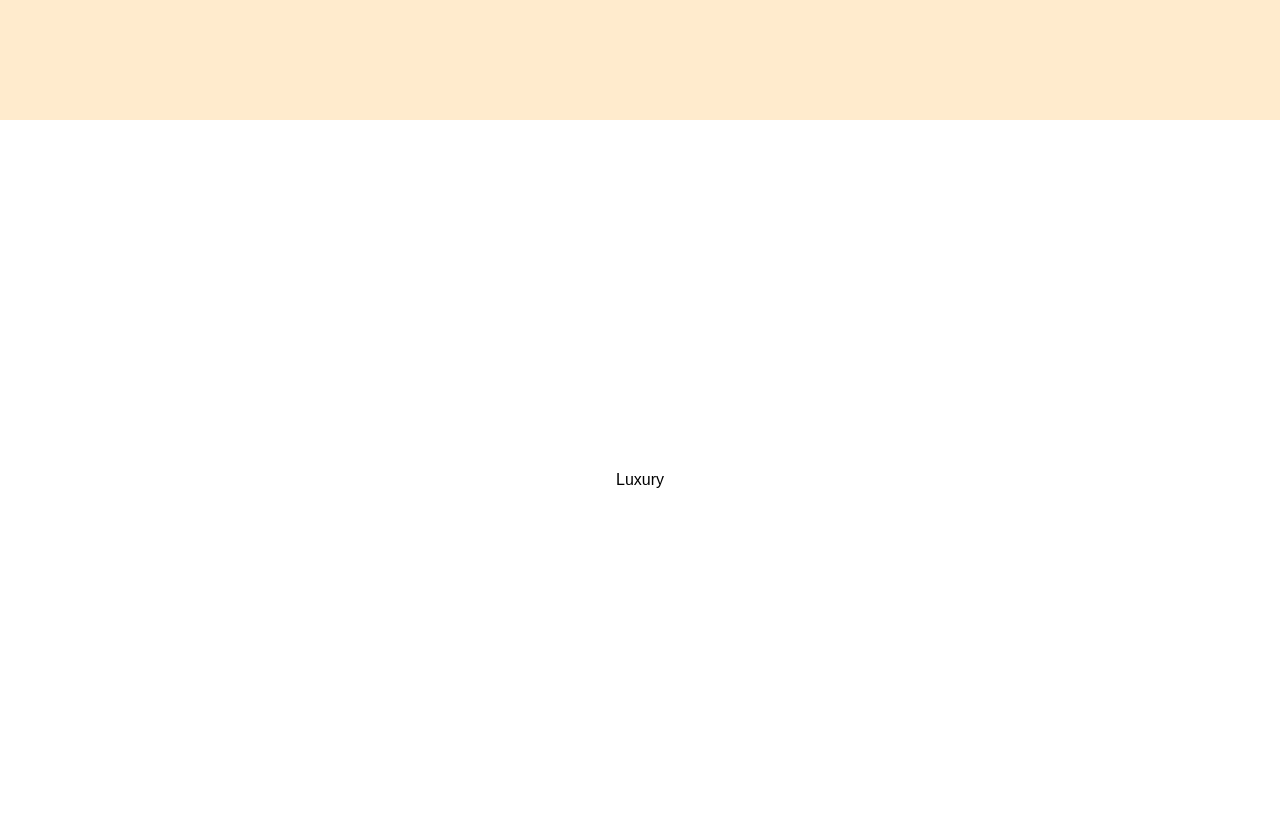
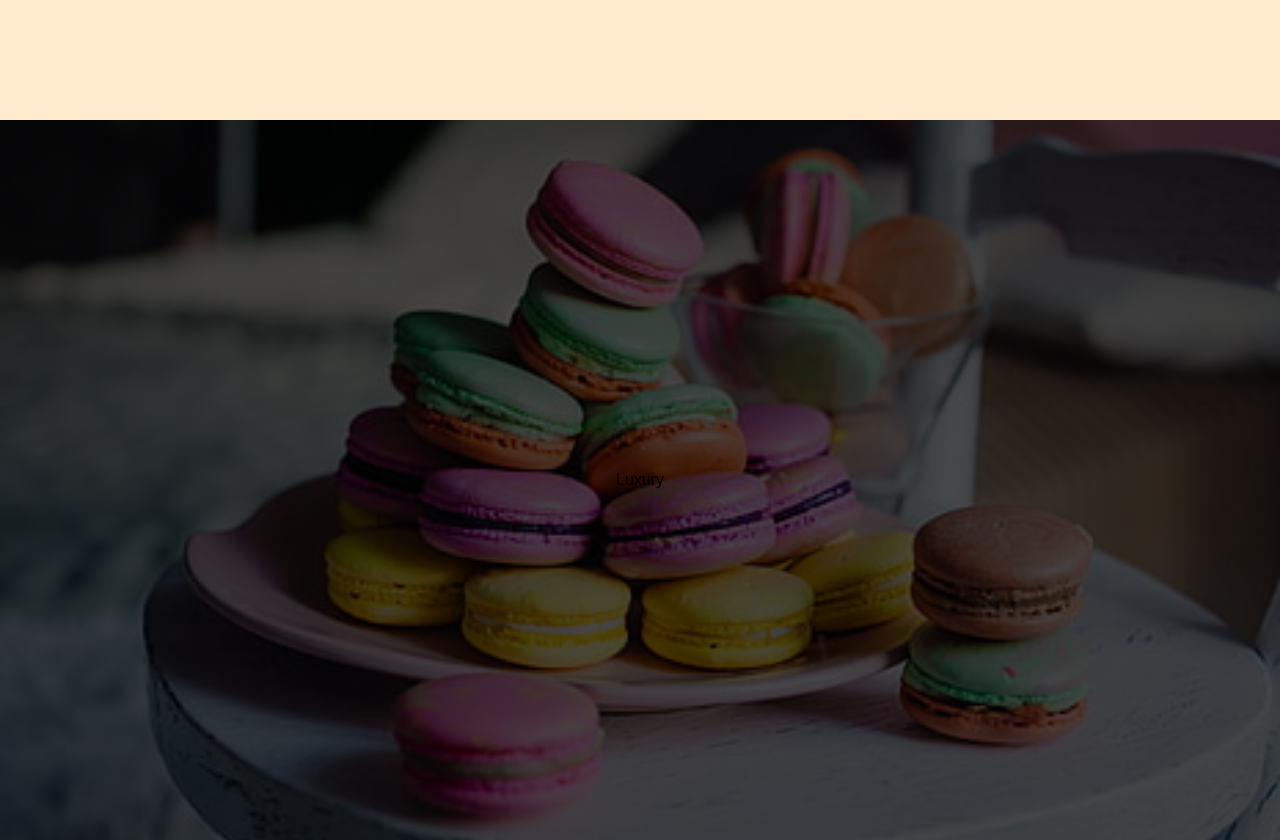
Before and after one commit to leaobia/cakeDesignerCourse, a plain HTML site: page index.html in a window 1280 px wide. Shown: the part 2040-2880 px from the top of the page. Drawn offline with Linux system fonts and the light colour scheme; a web font is replaced by a local one.

Commit message:
sessão 4 com imagem background

```diff
--- a/style.css
+++ b/style.css
@@ -154,3 +154,9 @@ section{
 .p4{
     border-left: 2px solid #B8B89F;
 }
+
+#contact{
+    background: linear-gradient(rgba(0,0,0,0.7), rgba(0,0,0,0.7)), url("./img/doce7.jpg");
+    background-size: cover;
+    background-position: center;
+}
```
Also changed, not shown: img/doce7.jpg (added).
